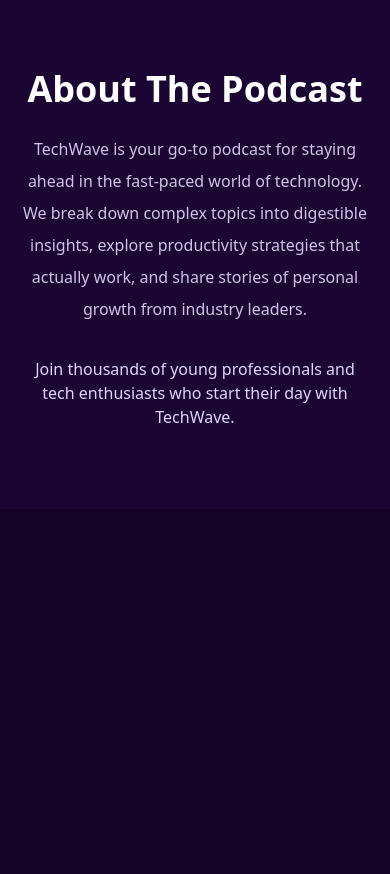
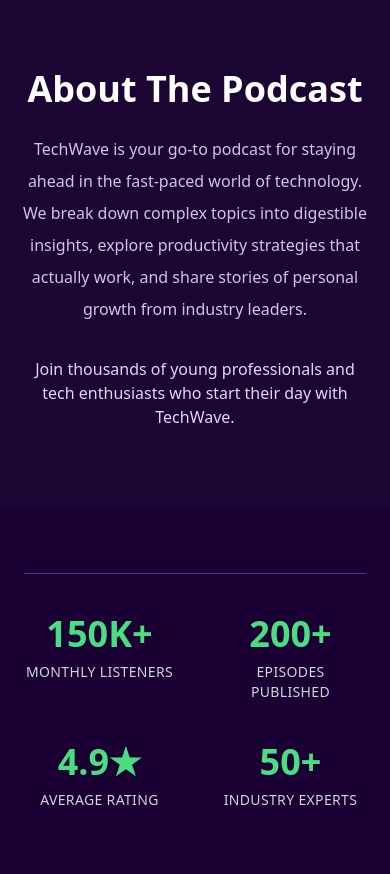
Before and after one commit to buildsbyranbir/techwave, a plain HTML site: page index.html in a window 390 px wide. Shown: the part 765-1639 px from the top of the page. Before the commit the page ends 1274 px from the top, so only its background shows below. Drawn offline with nearby package versions, Linux system fonts and the light colour scheme.

Commit message:
feat: add stats section with responsive Tailwind design

```diff
--- a/index.html
+++ b/index.html
@@ -106,5 +106,52 @@
 
   </div>
 </section>
+
+
+<section class="bg-[#1a0033] py-16">
+  <div class="max-w-6xl mx-auto px-6">
+
+    <!-- top border -->
+    <div class="border-t border-purple-800 mb-10"></div>
+
+    <div class="grid grid-cols-2 md:grid-cols-4 gap-10 text-center">
+
+      <!-- item 1 -->
+      <div>
+        <h2 class="text-4xl md:text-5xl font-bold text-green-400">150K+</h2>
+        <p class="text-gray-300 mt-2 text-sm tracking-wide">
+          MONTHLY LISTENERS
+        </p>
+      </div>
+
+      <!-- item 2 -->
+      <div>
+        <h2 class="text-4xl md:text-5xl font-bold text-green-400">200+</h2>
+        <p class="text-gray-300 mt-2 text-sm tracking-wide">
+          EPISODES PUBLISHED
+        </p>
+      </div>
+
+      <!-- item 3 -->
+      <div>
+        <h2 class="text-4xl md:text-5xl font-bold text-green-400">
+          4.9<span>★</span>
+        </h2>
+        <p class="text-gray-300 mt-2 text-sm tracking-wide">
+          AVERAGE RATING
+        </p>
+      </div>
+
+      <!-- item 4 -->
+      <div>
+        <h2 class="text-4xl md:text-5xl font-bold text-green-400">50+</h2>
+        <p class="text-gray-300 mt-2 text-sm tracking-wide">
+          INDUSTRY EXPERTS
+        </p>
+      </div>
+
+    </div>
+  </div>
+</section>
 </body>
 </html>
```
